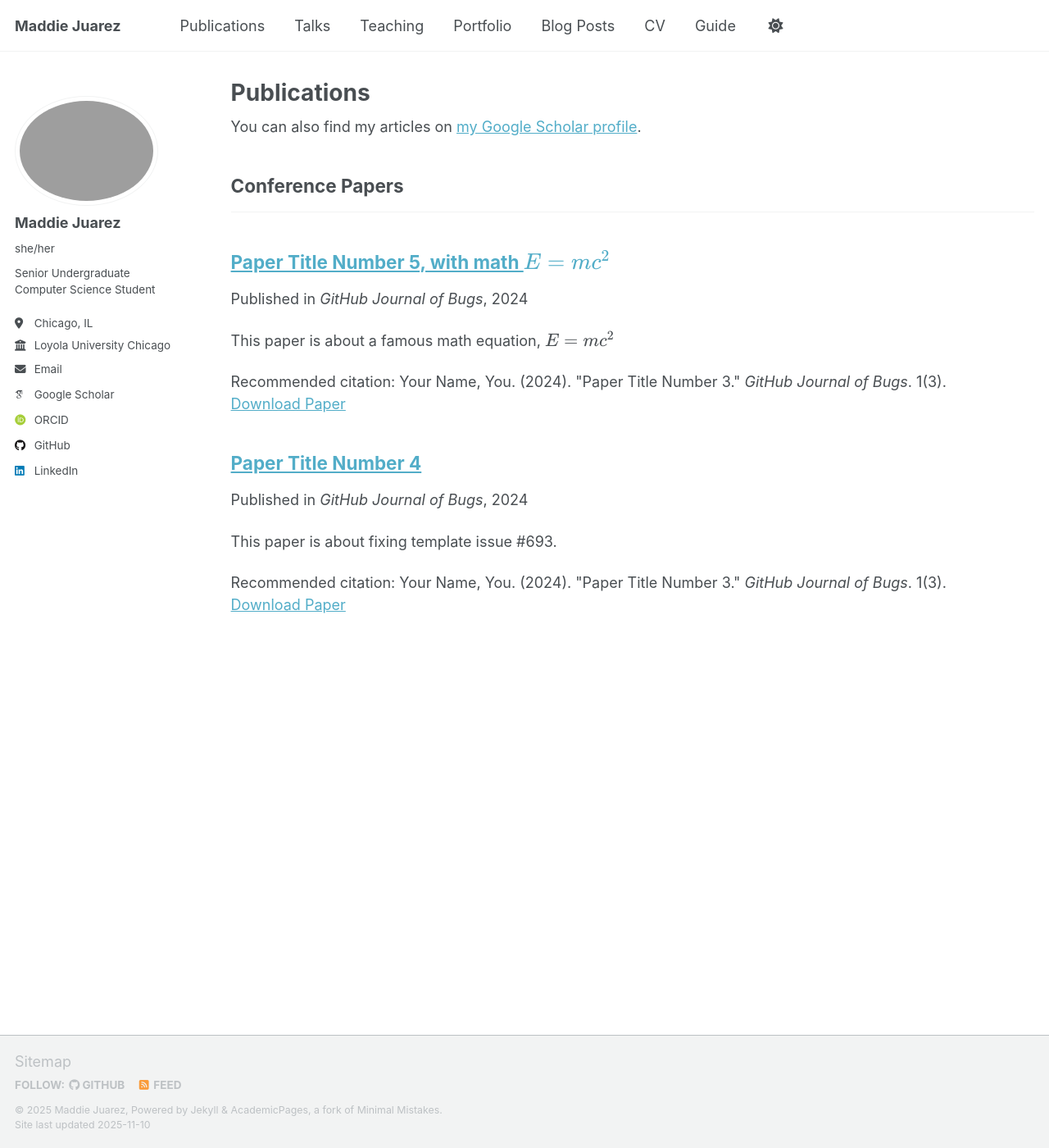
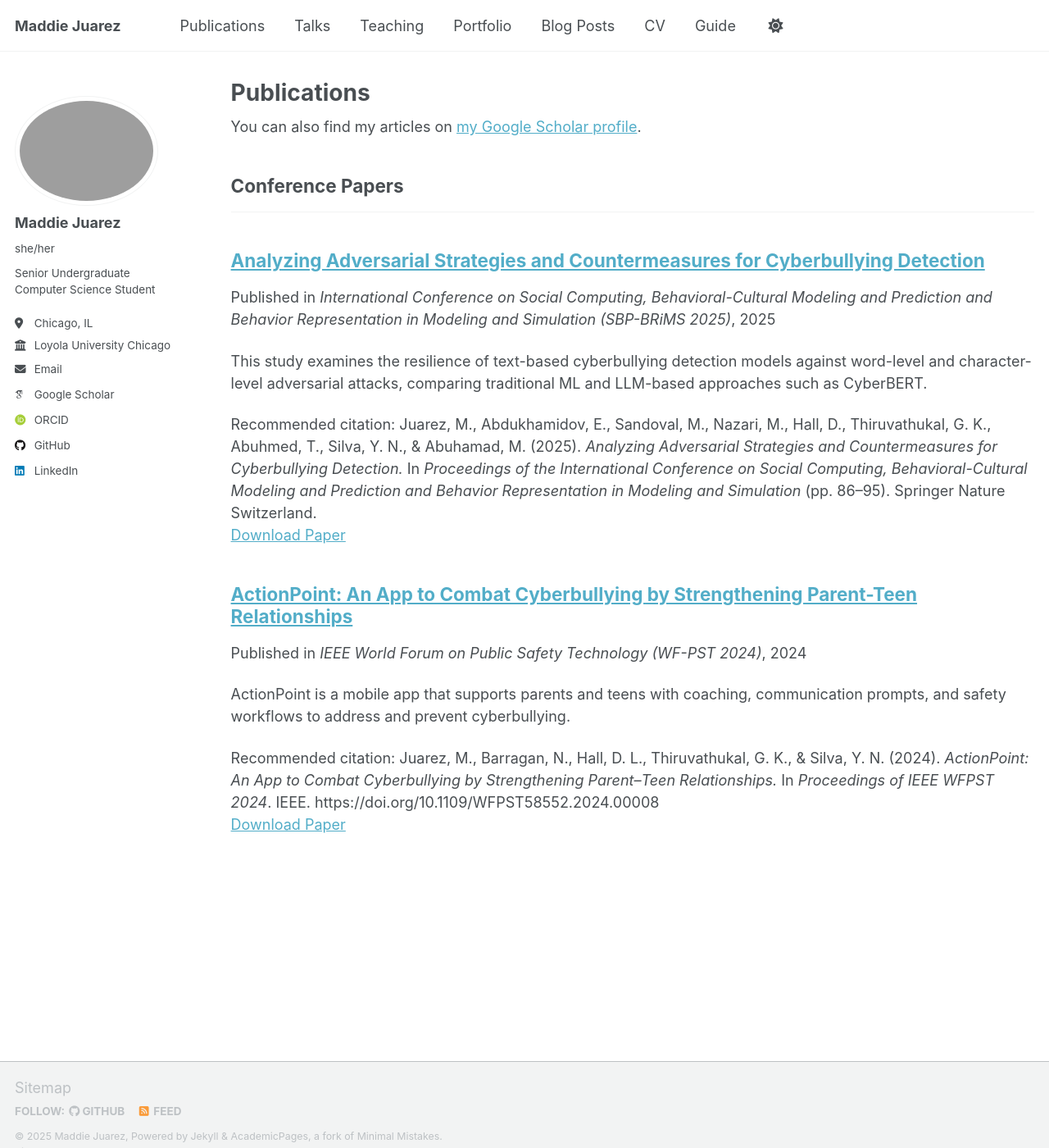
Before and after one commit to mjuarez4/mjuarez4.github.io, a Jekyll site: the page built from _pages/publications.html, in a window 1280 px wide and 1400 px high. Shown: the whole window at 82% size. Built offline with Jekyll 4.4.1, drawn with Linux system fonts in a browser that asks for light colours; some web fonts are replaced; a script that is not in the unit is left out.

Commit message:
adding more

```diff
--- a/_publications/2009-10-01-paper-title-number-1.md
+++ b/_publications/2009-10-01-paper-title-number-1.md
@@ -1,19 +1,14 @@
 ---
-title: "Analyzing Adversarial Strategies and Countermeasures for Cyberbullying Detection"
+title: "ActionPoint: An App to Combat Cyberbullying by Strengthening Parent-Teen Relationships"
 collection: publications
-category: manuscripts
-permalink: /publication/2025-10-08-adversarial-cyberbullying-detection
-excerpt: "This study examines the resilience of text-based cyberbullying detection models against word-level and character-level adversarial attacks, comparing traditional ML and LLM-based approaches such as CyberBERT."
-date: 2025-10-08
-venue: "International Conference on Social Computing, Behavioral-Cultural Modeling and Prediction and Behavior Representation in Modeling and Simulation (SBP-BRiMS 2025)"
-pages: "86–95"
-publisher: "Springer Nature Switzerland"
-paperurl: "https://doi.org/10.1007/978-3-032-07715-8_9"
-citation: "Juarez, M., Abdukhamidov, E., Sandoval, M., Nazari, M., Hall, D., Thiruvathukal, G. K., Abuhmed, T., Silva, Y. N., & Abuhamad, M. (2025). <i>Analyzing Adversarial Strategies and Countermeasures for Cyberbullying Detection.</i> In <i>Proceedings of the International Conference on Social Computing, Behavioral-Cultural Modeling and Prediction and Behavior Representation in Modeling and Simulation</i> (pp. 86–95). Springer Nature Switzerland."
+category: conferences
+permalink: /publication/2024-05-14-action-point
+excerpt: "ActionPoint is a mobile app that supports parents and teens with coaching, communication prompts, and safety workflows to address and prevent cyberbullying."
+date: 2024-05-14
+venue: "IEEE World Forum on Public Safety Technology (WF-PST 2024)"
+pages: "99-103"
+publisher: "IEEE"
+paperurl: "https://doi.org/10.1109/WFPST58552.2024.00008"
+citation: "Juarez, M., Barragan, N., Hall, D. L., Thiruvathukal, G. K., & Silva, Y. N. (2024). <i>ActionPoint: An App to Combat Cyberbullying by Strengthening Parent–Teen Relationships.</i> In <i>Proceedings of IEEE WFPST 2024</i>. IEEE. https://doi.org/10.1109/WFPST58552.2024.00008"
 ---
-Cyberbullying on social networking sites has become increasingly prevalent. Most existing detection models lack consideration of adversarial threads, leaving them vulnerable to manipulative perturbations.
-This paper evaluates the robustness of text-based cyberbullying detection systems against word-level substitutions and character-level attacks, using both classic machine learning techniques and recent large-language-model (LLM) methods.
-
-Our findings show that adversarial attacks can drastically degrade detection accuracy—up to 88 % for word-level and 44 % for character-level perturbations. In contrast, LLM-based models such as **CyberBERT** demonstrate greater resistance while maintaining strong detection performance.
-
-These insights advance understanding of adversarial resilience in social computing and contribute to developing more robust, real-world cyberbullying countermeasures.
+This conference contribution presents **ActionPoint**, a parent–teen cyberbullying intervention app that combines brief coaching, conversation prompts, and guided response workflows. The app is designed to strengthen family communication and provide practical, evidence-informed steps when cyberbullying is suspected or reported.
--- a/_publications/2010-10-01-paper-title-number-2.md
+++ b/_publications/2010-10-01-paper-title-number-2.md
@@ -1,14 +1,19 @@
 ---
-title: "Paper Title Number 2"
+title: "Analyzing Adversarial Strategies and Countermeasures for Cyberbullying Detection"
 collection: publications
-category: manuscripts
-permalink: /publication/2010-10-01-paper-title-number-2
-excerpt: 'This paper is about the number 2. The number 3 is left for future work.'
-date: 2010-10-01
-venue: 'Journal 1'
-slidesurl: 'https://academicpages.github.io/files/slides2.pdf'
-paperurl: 'https://academicpages.github.io/files/paper2.pdf'
-citation: 'Your Name, You. (2010). &quot;Paper Title Number 2.&quot; <i>Journal 1</i>. 1(2).'
+category: conferences
+permalink: /publication/2025-10-08-adversarial-cyberbullying-detection
+excerpt: "This study examines the resilience of text-based cyberbullying detection models against word-level and character-level adversarial attacks, comparing traditional ML and LLM-based approaches such as CyberBERT."
+date: 2025-10-08
+venue: "International Conference on Social Computing, Behavioral-Cultural Modeling and Prediction and Behavior Representation in Modeling and Simulation (SBP-BRiMS 2025)"
+pages: "86–95"
+publisher: "Springer Nature Switzerland"
+paperurl: "https://doi.org/10.1007/978-3-032-07715-8_9"
+citation: "Juarez, M., Abdukhamidov, E., Sandoval, M., Nazari, M., Hall, D., Thiruvathukal, G. K., Abuhmed, T., Silva, Y. N., & Abuhamad, M. (2025). <i>Analyzing Adversarial Strategies and Countermeasures for Cyberbullying Detection.</i> In <i>Proceedings of the International Conference on Social Computing, Behavioral-Cultural Modeling and Prediction and Behavior Representation in Modeling and Simulation</i> (pp. 86–95). Springer Nature Switzerland."
 ---
+Cyberbullying on social networking sites has become increasingly prevalent. Most existing detection models lack consideration of adversarial threads, leaving them vulnerable to manipulative perturbations.
+This paper evaluates the robustness of text-based cyberbullying detection systems against word-level substitutions and character-level attacks, using both classic machine learning techniques and recent large-language-model (LLM) methods.
 
-The contents above will be part of a list of publications, if the user clicks the link for the publication than the contents of section will be rendered as a full page, allowing you to provide more information about the paper for the reader. When publications are displayed as a single page, the contents of the above "citation" field will automatically be included below this section in a smaller font.
+Our findings show that adversarial attacks can drastically degrade detection accuracy—up to 88 % for word-level and 44 % for character-level perturbations. In contrast, LLM-based models such as **CyberBERT** demonstrate greater resistance while maintaining strong detection performance.
+
+These insights advance understanding of adversarial resilience in social computing and contribute to developing more robust, real-world cyberbullying countermeasures.
```
Also changed, not shown: _publications/2024-02-17-paper-title-number-4.md (+1 -1 lines), _publications/2025-06-08-paper-title-number-5.md (+1 -1 lines).
